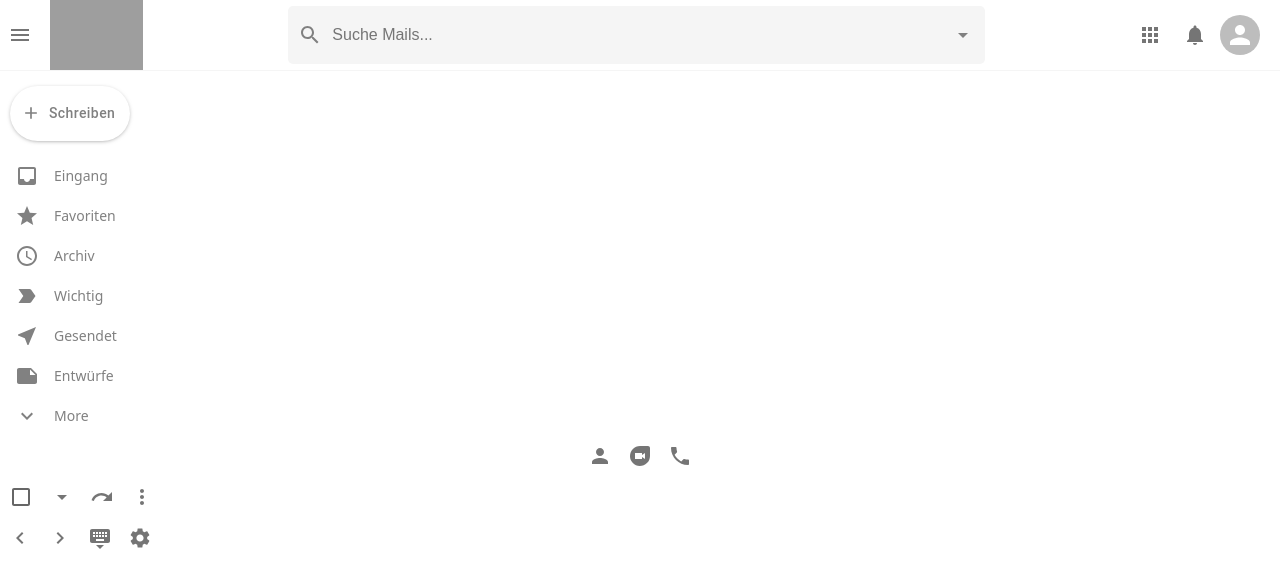
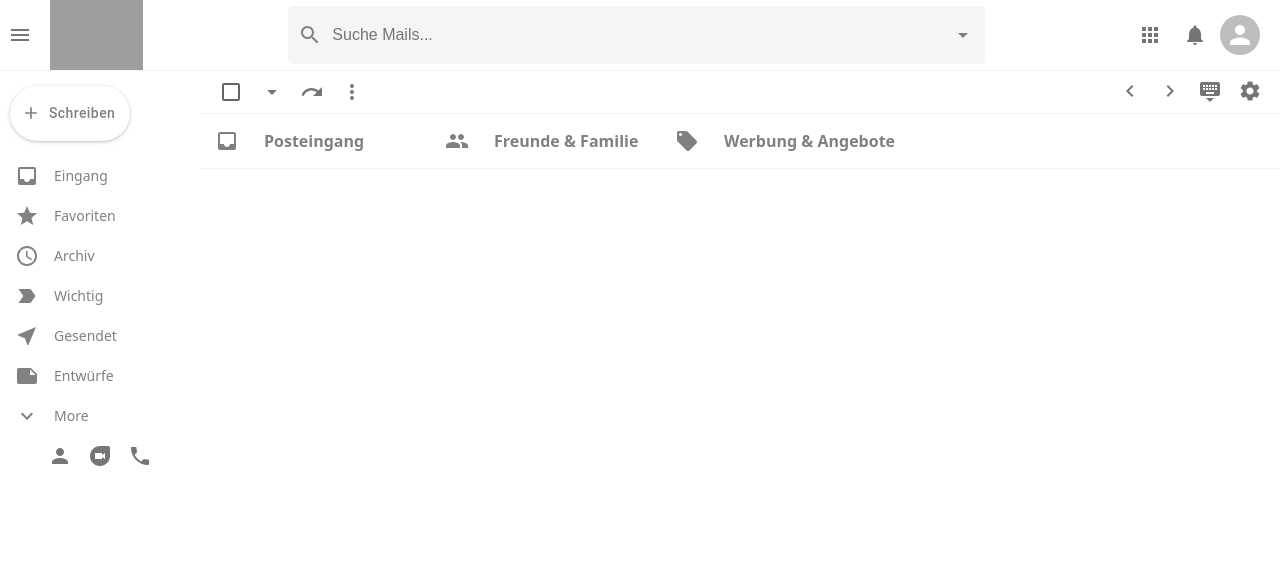
Before and after one commit to Berkin571/gmail-clone, a React (Vite) app: page / in a window 1280 px wide. Shown: the top 588 px of the page. Built offline with nearby package versions, Linux system fonts and the light colour scheme; grey boxes are pictures that could not be loaded.

Commit message:
feat: progress on ui

```diff
--- a/src/App.css
+++ b/src/App.scss
@@ -6,3 +6,12 @@
   --secondary-background: whitesmoke;
   --primary-border: 1px solid whitesmoke;
 }
+
+.app {
+  height: 100vh;
+
+  &__body {
+    display: flex;
+    height: 100vh;
+  }
+}
--- a/src/App.tsx
+++ b/src/App.tsx
@@ -1,7 +1,8 @@
 import { BrowserRouter as Router, Routes, Route } from "react-router-dom";
-import "./App.css";
 import { Header, Sidebar } from "./components";
 import { EmailList, Mail } from "./pages";
+
+import "./App.scss";
 
 function App() {
   return (
@@ -9,12 +10,15 @@ function App() {
       <Router>
         <div className="app">
           <Header />
-          <Sidebar />
 
-          <Routes>
-            <Route path="/" element={<EmailList />} />
-            <Route path="/Mail" element={<Mail />} />
-          </Routes>
+          <div className="app__body">
+            <Sidebar />
+
+            <Routes>
+              <Route path="/" element={<EmailList />} />
+              <Route path="/Mail" element={<Mail />} />
+            </Routes>
+          </div>
         </div>
       </Router>
     </>
--- a/src/components/index.ts
+++ b/src/components/index.ts
@@ -1,2 +1,3 @@
 export { Header } from "./header";
 export { Sidebar } from "./sidebar";
+export { Section } from "./section";
--- /dev/null
+++ b/src/components/section/index.ts
@@ -0,0 +1 @@
+export { Section } from "./section.component";
--- /dev/null
+++ b/src/components/section/section.component.tsx
@@ -0,0 +1,37 @@
+import { useState } from "react";
+import "./section.scss";
+
+type SectionProps = {
+  Icon: React.ElementType;
+  title: string;
+  color: string;
+  selected?: boolean;
+  setSelected?: (title: string) => void;
+};
+
+export function Section({
+  Icon,
+  title,
+  color,
+  selected,
+  setSelected,
+}: SectionProps) {
+  const [hovered, setHovered] = useState(false);
+
+  const handleStyle = hovered || selected;
+  return (
+    <div
+      className={`section ${handleStyle && "section--selected"}`}
+      style={{
+        borderBottom: `${handleStyle ? `3px solid ${color}` : ""}`,
+        color: `${handleStyle ? color : "grey"}`,
+      }}
+      onMouseEnter={() => setHovered(true)}
+      onMouseLeave={() => setHovered(false)}
+      onClick={() => setSelected(title)}
+    >
+      <Icon />
+      <h4 style={{ marginLeft: "25px" }}>{title}</h4>
+    </div>
+  );
+}
--- /dev/null
+++ b/src/components/section/section.scss
@@ -0,0 +1,14 @@
+.section {
+  display: flex;
+  align-items: center;
+  padding: 15px;
+  min-width: 200px;
+  cursor: pointer;
+  border-width: 0 !important;
+  height: calc(100% + 3px);
+
+  &--selected {
+    background-color: var(--secondary-background);
+    border-width: 2px !important;
+  }
+}
--- a/src/components/sidebar/sidebar.scss
+++ b/src/components/sidebar/sidebar.scss
@@ -1,4 +1,6 @@
 .sidebar {
+  width: 200px;
+
   &__compose {
     margin-top: 15px !important;
     margin-left: 10px !important;
--- a/src/pages/emails/email-list.component.tsx
+++ b/src/pages/emails/email-list.component.tsx
@@ -8,8 +8,15 @@ import ChevronLeftIcon from "@mui/icons-material/ChevronLeft";
 import ChevronRightIcon from "@mui/icons-material/ChevronRight";
 import KeyboardHideIcon from "@mui/icons-material/KeyboardHide";
 import SettingsIcon from "@mui/icons-material/Settings";
+import InboxIcon from "@mui/icons-material/Inbox";
+import PeopleIcon from "@mui/icons-material/People";
+import LocalOfferIcon from "@mui/icons-material/LocalOffer";
+import { Section } from "../../components";
+import { useState } from "react";
 
 export function EmailList() {
+  const [selectedSection, setSelectedSection] = useState("");
+
   return (
     <div className="emailList">
       <div className="emailList__settings">
@@ -40,6 +47,30 @@ export function EmailList() {
           </IconButton>
         </div>
       </div>
+
+      <div className="emailList__sections">
+        <Section
+          Icon={InboxIcon}
+          title={"Posteingang"}
+          color={"red"}
+          selected={selectedSection === "Posteingang"}
+          setSelected={setSelectedSection}
+        />
+        <Section
+          Icon={PeopleIcon}
+          title={"Freunde & Familie"}
+          color={"green"}
+          selected={selectedSection === "Freunde & Familie"}
+          setSelected={setSelectedSection}
+        />
+        <Section
+          Icon={LocalOfferIcon}
+          title={"Werbung & Angebote"}
+          color={"black"}
+          selected={selectedSection === "Werbung & Angebote"}
+          setSelected={setSelectedSection}
+        />
+      </div>
     </div>
   );
 }
--- a/src/pages/emails/email-list.scss
+++ b/src/pages/emails/email-list.scss
@@ -0,0 +1,25 @@
+.emailList {
+  flex: 1;
+  overflow: scroll;
+
+  &__settings {
+    position: sticky;
+    top: 0;
+    display: flex;
+    justify-content: space-between;
+    border-bottom: var(--primary-border);
+    background-color: white;
+    z-index: 999;
+    padding-right: 10px;
+    padding-left: 10px;
+  }
+
+  &__sections {
+    display: flex;
+    position: sticky;
+    top: 0;
+    border-bottom: var(--primary-border);
+    background-color: white;
+    z-index: 999;
+  }
+}
```
